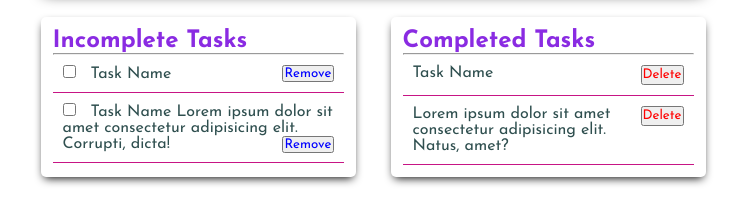
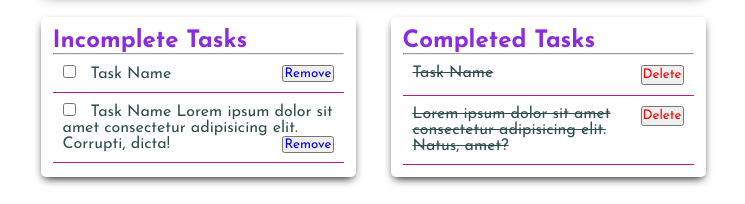
Before and after one commit to frksarkar/to-do-lisht, a plain HTML site: page index.html in a window 1280 px wide. Shown: the part 356-560 px from the top of the page, without its empty margins (267-1012 px from the left). Drawn offline with Linux system fonts and the light colour scheme.

Commit message:
Update style.css

```diff
--- a/style.css
+++ b/style.css
@@ -73,6 +73,10 @@
   padding: 0 10px;
 }
 
+.complete_task .label {
+  text-decoration: line-through;
+}
+
 .incomplete_task > div {
   position: relative;
 }
```
